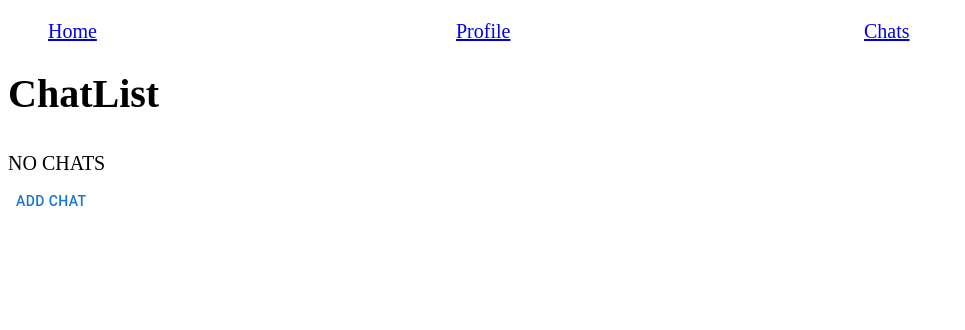
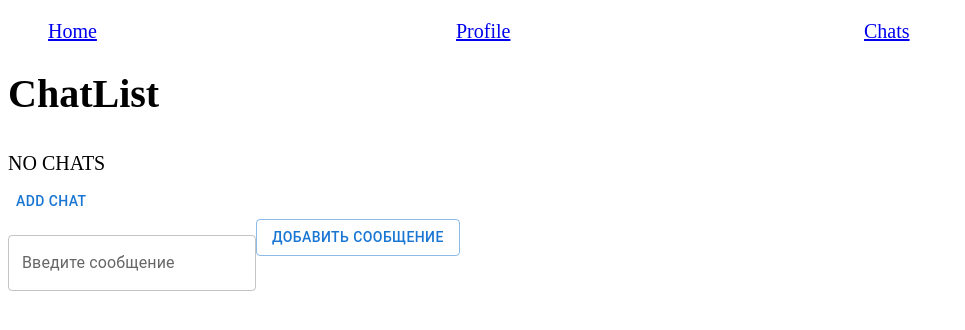
Before and after one commit to Galexy4ever/My-React, a React (Create React App) app: page / in a window 1280 px wide. Shown: the top 330 px of the page, without its empty margins (0-965 px from the left). Built offline with nearby package versions, Linux system fonts and the light colour scheme.

Commit message:
Lesson_6_4

```diff
--- a/src/App.sass
+++ b/src/App.sass
@@ -37,3 +37,10 @@
 
 .inputStyle
     color: #070707
+
+.chats
+    display: flex
+
+// .controlPanel
+//     display: flex
+//     // justify-content:
--- a/src/Components/AllMessages.js
+++ b/src/Components/AllMessages.js
@@ -1,23 +1,23 @@
 import { ListItem,ListItemText,Avatar,Divider,ListItemAvatar,Typography, List } from '@mui/material';
-// import {MessageIcon,AndroidIcon} from '@mui/icons-material';
 import AndroidIcon from '@mui/icons-material/Android'
 import MessageIcon from '@mui/icons-material/Message'
 import { useParams } from 'react-router-dom';
-import ControlPanel from "../Components/ControlPanel"
 import { AUTHOR } from './common';
 import { useSelector } from 'react-redux';
 
 
-const AllMessages = ({chats}) => {
+const AllMessages = () => {
+
+    const myMessages = useSelector(state => state.messages.messageList)
+    const { name }  = useSelector(state => state.profile)
     let {chatId} = useParams()
-    const { name } = useSelector((state) => state.profile)
 
-    if (!chats[chatId]) return null;
+    if (!myMessages[chatId]) return null;
 
-    const messages = chats[chatId].messages
+    const messages = myMessages[chatId]
 
-    const ifBot = (autor) => {
-        return autor === AUTHOR.bot
+    const ifBot = (author) => {
+        return author === AUTHOR.bot
     }
 
     return (
@@ -25,13 +25,13 @@ const AllMessages = ({chats}) => {
 
         <div>
             {
-                messages.map((post, index) => (
+                messages.map((post) => (
 
-                    <ListItem key={index}>
+                    <ListItem key={post.id}>
                     <List sx={{ width: '100%', maxWidth: 360, bgcolor: 'background.paper' }}>
 
       <ListItem alignItems="flex-start">
-        <ListItemAvatar>
+        <ListItemAvatar key={post.id}>
           <Avatar alt="Remy Sharp" >
            {ifBot(post.author) ? (<AndroidIcon />) : (<MessageIcon />)}
 
@@ -61,7 +61,7 @@ const AllMessages = ({chats}) => {
                 )
                 )
             }
-    <ControlPanel />
+
         </div>
 
         </>
--- a/src/Components/ChatList.js
+++ b/src/Components/ChatList.js
@@ -38,10 +38,10 @@ const ChatList = () => {
         <div>
             <h1>ChatList</h1>
                 <List>
-                    {chats?.length > 0 ? chats.map((chat, index) => (
-                    <Link to = {`/chats/${chat}`} key={index} >
+                    {chats?.length > 0 ? chats.map((chat) => (
+                    <Link to = {`/chats/${chat.id}`} key={chat.id} >
 
-                    <ListItem key={index}
+                    <ListItem
                     secondaryAction= {
                         <IconButton edge='end' aria-label='delete' >
 
--- a/src/Components/ControlPanel.js
+++ b/src/Components/ControlPanel.js
@@ -1,62 +1,55 @@
 import TextField from '@mui/material/TextField';
 import Button from '@mui/material/Button';
-import { List, ListItem } from '@mui/material';
-import IconButton from '@mui/material/IconButton';
-import CommentIcon from '@mui/icons-material/Comment';
-import React, { useState, useEffect } from 'react';
-import { AUTHOR } from './common';
+// import { List, ListItem } from '@mui/material';
+// import IconButton from '@mui/material/IconButton';
+// import CommentIcon from '@mui/icons-material/Comment';
+import React, { useState } from 'react';
+import { useDispatch, useSelector } from 'react-redux';
+import { addMessage } from './store/messages/actions';
+import { useParams } from 'react-router-dom';
 
 const ControlPanel = () => {
-    const [messages, setMessages] =
-        useState([],
+    let { chatId } = useParams()
+    const [value, setValue] =
+        useState([])
+    const dispatch = useDispatch()
+    const authorName = useSelector(state => state.profile.name)
 
-        )
-
-    const [userName, setNames] = useState()
-    const [userMessage, setUserMessages] = useState()
-
-    const addMessage = (e) => {
-        console.log(e)
-
-        if (e.key === 'Enter' || e.type === 'click') {
-
+    const hendleInput = (event) => {
+       setValue(event.target.value)
+    }
+    const hendleAdd = (e) => {
+        e.preventDefault()
+        if (value !== '') {
             const newMessage = {
-                id: Date.now(),
-                userName,
-                userMessage
+                text: value,
+                author: authorName
             }
             console.log(newMessage)
 
+            dispatch(addMessage([chatId, newMessage]))
+            setValue('')
 
-            setMessages([...messages, newMessage])
-            setNames('')
-            setUserMessages('')
         }
     }
 
-    useEffect(() => {
+    // useEffect(() => {
 
-        setTimeout(() => {
+    //     setTimeout(() => {
+    //         if (messages[messages.length - 1].userName === authorName) {
+    //              const newMessage = {
+    //                 id: Date.now(),
+    //                 userName: 'Bot',
+    //                 userMessage: 'Привет!'
+    //             }
+    //             setMessages([...messages, newMessage])
+    //         }
 
-
-            if (messages[messages.length - 1].userName === AUTHOR.me) {
-                console.log(messages[messages.length - 1].userName)
-
-                const newMessage = {
-                    id: Date.now(),
-                    userName: 'Bot',
-                    userMessage: 'Привет!'
-                }
-                setMessages([...messages, newMessage])
-
-
-            }
-
-        }, 1500);
-    }, [messages])
-
+    //     }, 1500);
+    // }, [messages]
+    // )
     return (
-    <div>
+    <div className='controlPanel'>
         {/* <List sx={{ width: '100%', maxWidth: 360, bgcolor: 'background.paper', color: 'text.primary' }}>
                 {
                     messages.map((chat, userName, id) => (
@@ -74,7 +67,7 @@ const ControlPanel = () => {
                 }
         </List> */}
 
-        <TextField id="margin-normal" margin="normal" label="Введите имя"
+        {/* <TextField id="margin-normal" margin="normal" label="Введите имя"
 
 
         type="text"
@@ -83,22 +76,21 @@ const ControlPanel = () => {
         event => setNames(event.target.value)}
         onKeyPress={addMessage}>
 
-        </TextField>
+        </TextField> */}
 
 
         <TextField id="margin-normal" margin="normal" label="Введите cообщение" variant="outlined"
         placeholder="Введите cообщение"
         type="text"
-        value={userMessage}
-        onChange={
-            event => setUserMessages(event.target.value)}
-        onKeyPress={addMessage}>
+        value={value}
+        onChange={hendleInput}>
 
         </TextField>
 
-        <Button size="medium" variant="outlined" id="userButton" className="userButton" onClick={addMessage}>Добавить сообщение
+        <Button size="medium" variant="outlined" id="userButton" className="userButton" onClick={hendleAdd}>Добавить сообщение
         </Button>
         <br />
+
     </div>
     )
 }
--- a/src/pages/Chats.js
+++ b/src/pages/Chats.js
@@ -1,17 +1,22 @@
 import React from "react"
 import AllMessages from '../Components/AllMessages'
 import ChatList from "../Components/ChatList"
+import ControlPanel from "../Components/ControlPanel"
 
 
-const Chats = ({chats}) => {
+const Chats = () => {
 
     return (
-        <div>
+        <>
 
-            <ChatList chats={chats} />
-            <AllMessages chats={chats} title="Сообщения" />
 
+            <ChatList />
+            <div className="chats">
+            <AllMessages />
+
+            <ControlPanel />
         </div>
+        </>
     )
 }
 
```
Also changed, not shown: src/Components/MessageList.jsx (deleted, +0 -19 lines).
